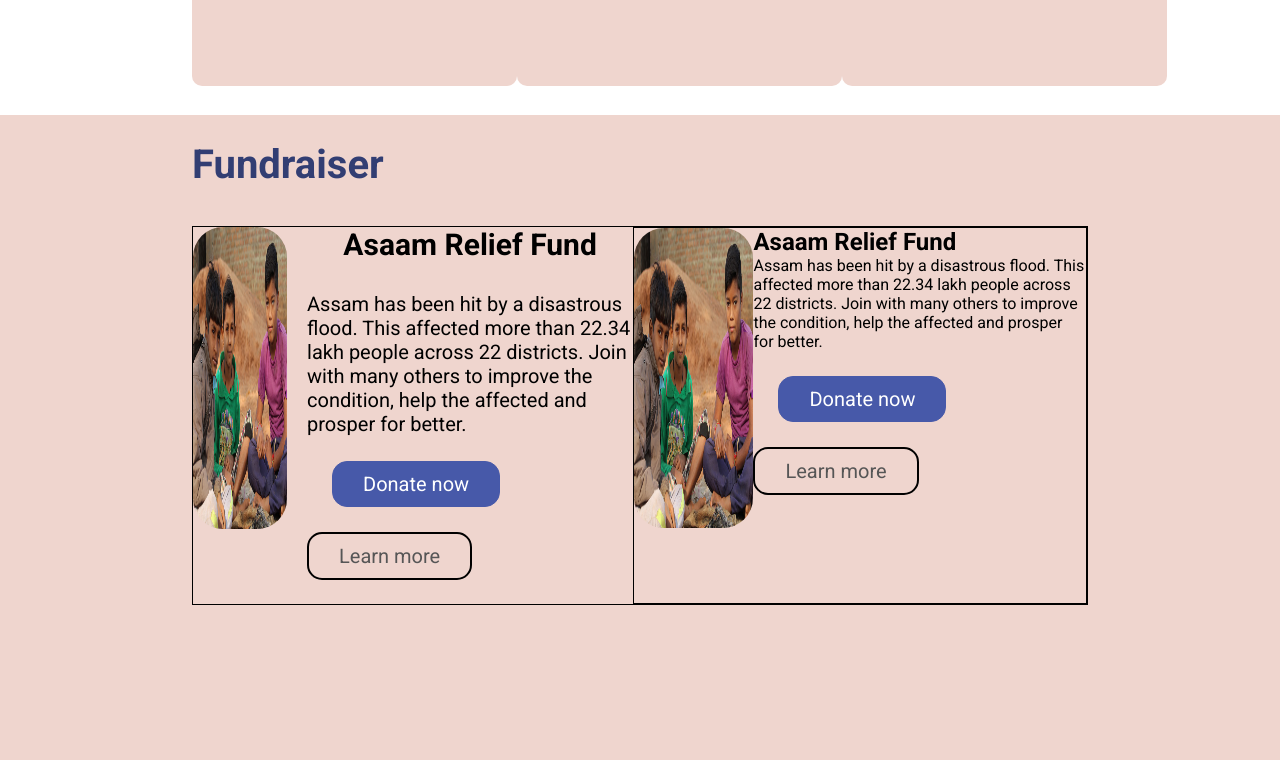
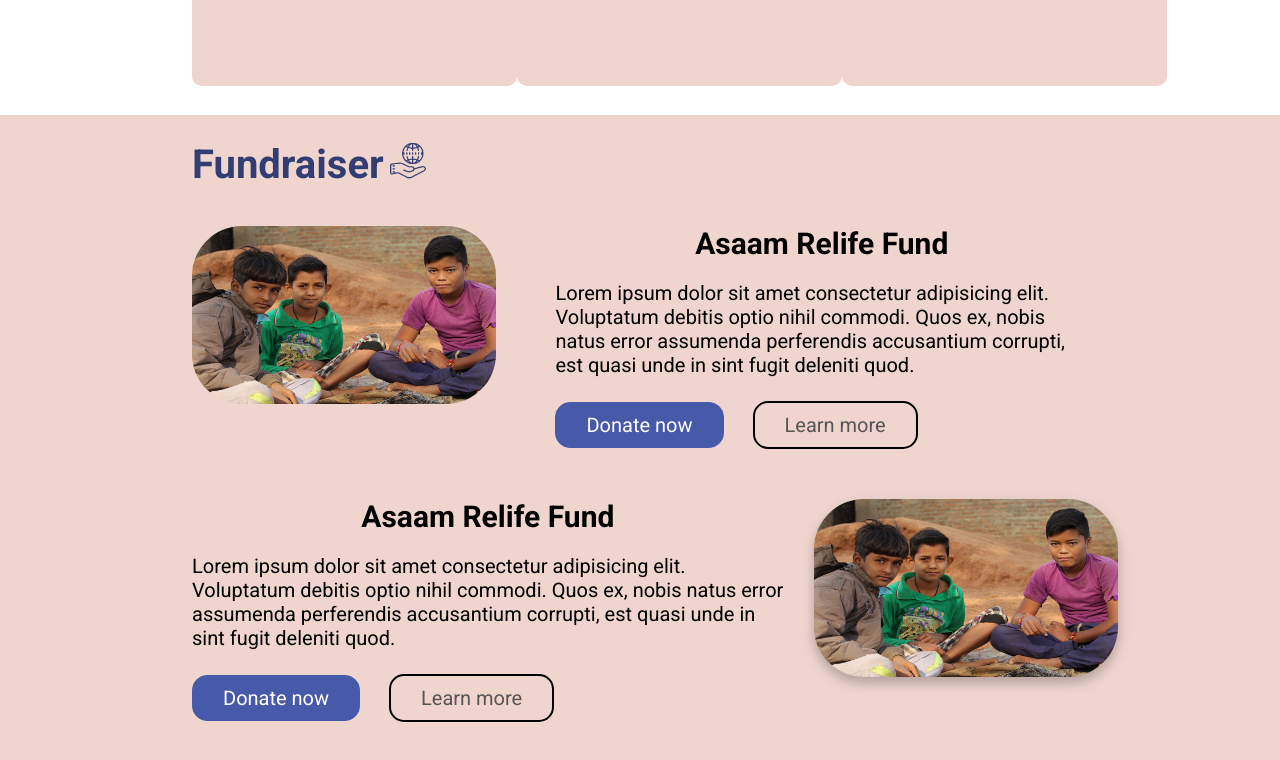
Before and after one commit to Prayaasngo/Prayaas_user, a plain HTML site: page Prayaas/index.html in a window 1280 px wide. Shown: the part 1072-1832 px from the top of the page. Drawn offline with Linux system fonts and the light colour scheme; a web font is replaced by a local one.

Commit message:
Add files via upload

```diff
--- a/Prayaas/css/style.css
+++ b/Prayaas/css/style.css
@@ -186,50 +186,30 @@ header button {
   min-height: 90vh;
   background: #efd5ce;
 }
-.abcd {
+
+.head-flex {
   display: flex;
-  justify-content: space-between;
 }
-.first {
-  float: left;
-  border: 1px solid black;
-  margin-left: 15%;
-  margin-right: 15%;
+.icon {
+  padding-top: 2%;
+  width: 3%;
+  height: 3%;
 }
-.second {
-  border: 1px solid black;
-  float: left;
-}
+
 .camp-flex {
   display: flex;
-  justify-content: space-between;
+  margin-right: 15%;
+  margin-left: 15%;
 }
-
-.camp {
+.img-sec1 {
   width: 100%;
   height: 80%;
-  margin-right: 40px;
-  border-radius: 30px;
-}
-.camp-text {
-  padding-left: 20px;
-}
-
-.camp-text h2 {
-  text-align: center;
-  padding-bottom: 30px;
-  font-size: 30px;
-}
-
-.camp-text p {
-  font-size: 20px;
-}
-.button-camp {
-  display: flex;
+  border-radius: 50px;
 }
 
 .campDonate {
-  margin: 25px;
+  margin-right: 25px;
+  margin-top: 25px;
   padding: 10px 30px;
   color: white;
   background-color: #4759a9;
@@ -239,6 +219,20 @@ header button {
   font-size: 20px;
   transition: all 0.5s;
   overflow: hidden;
+}
+.campDonate1 {
+  margin-right: 25px;
+  margin-top: 25px;
+  padding: 10px 30px;
+  color: white;
+  background-color: #4759a9;
+  border: 1px solid #4759a9;
+  cursor: pointer;
+  border-radius: 15px;
+  font-size: 20px;
+  transition: all 0.5s;
+  overflow: hidden;
+  margin-left: 10%;
 }
 .campLearn {
   padding: 10px 30px;
@@ -262,3 +256,42 @@ header button {
   color: #565656;
   border: 2px solid black;
 }
+
+.heading {
+  padding-left: 10%;
+  text-align: center;
+  padding-bottom: 20px;
+  font-size: 30px;
+}
+
+.para {
+  padding-left: 10%;
+  font-size: 20px;
+}
+
+.heading1 {
+  text-align: center;
+  padding-bottom: 20px;
+  font-size: 30px;
+}
+
+.para1 {
+  font-size: 20px;
+}
+
+.pad {
+  padding-right: 5px;
+}
+
+.second {
+  padding-top: 50px;
+}
+
+.img-sec2 {
+  margin-left: 10%;
+  width: 100%;
+  height: 80%;
+  border-radius: 50px;
+  filter: drop-shadow(0px 6px 6px rgba(0, 0, 0, 0.25));
+  backdrop-filter: blur(4px);
+}
--- a/Prayaas/index.html
+++ b/Prayaas/index.html
@@ -114,38 +114,54 @@
       </div>
     </section>
     <!-- /* --------------------------------------- section2 --------------------------- -->
+
     <section class="sec3">
-      <h1 class="Objective">Fundraiser</h1>
-      <div class="abcd">
-      <div class="first camp-flex">
-        <div class="camp-img">
-          <img class="camp" src="images/poor.jpg" alt="" />
+      <div class="head-flex">
+        <h1 class="Objective pad">Fundraiser</h1>
+        <img class="icon" src="/icons/charity.png" alt="" />
+      </div>
+      <div class="first">
+        <div class="camp-flex">
+          <div>
+            <img class="img-sec1" src="images/poor.jpg" alt="" />
+          </div>
+          <div class="camp-text1">
+            <h2 class="heading">Asaam Relife Fund</h2>
+            <p class="para">
+              Lorem ipsum dolor sit amet consectetur adipisicing elit.
+              Voluptatum debitis optio nihil commodi. Quos ex, nobis natus error
+              assumenda perferendis accusantium corrupti, est quasi unde in sint
+              fugit deleniti quod.
+            </p>
+            <a href="#" class="camphover1"
+              ><button class="campDonate1">Donate now</button></a
+            >
+            <a href="#" class="camphover2"
+              ><button class="campLearn">Learn more</button></a
+            >
+          </div>
         </div>
-        <div class="camp-text">
-          <h2>Asaam Relief Fund</h2>
-          <p class="para">
-            Assam has been hit by a disastrous flood. This affected more than
-            22.34 lakh people across 22 districts. Join with many others to
-            improve the condition, help the affected and prosper for better.
-          </p>
-          <a href="#" class="camphover1"><button class="campDonate">Donate now</button></a>
-          <a href="#" class="camphover2"><button class="campLearn">Learn more</button></a>
+        <div class="camp-flex second">
+          <div class="camp-text2">
+            <h2 class="heading1">Asaam Relife Fund</h2>
+            <p class="para1">
+              Lorem ipsum dolor sit amet consectetur adipisicing elit.
+              Voluptatum debitis optio nihil commodi. Quos ex, nobis natus error
+              assumenda perferendis accusantium corrupti, est quasi unde in sint
+              fugit deleniti quod.
+            </p>
+            <a href="#" class="camphover1"
+              ><button class="campDonate">Donate now</button></a
+            >
+            <a href="#" class="camphover2"
+              ><button class="campLearn">Learn more</button></a
+            >
+          </div>
+          <div class="border">
+            <img class="img-sec2" src="images/poor.jpg" alt="" />
+          </div>
+        </div>
       </div>
-      <div class="second camp-flex">
-        <div class="camp-img">
-          <img class="camp" src="images/poor.jpg" alt="" />
-        </div>
-        <div class="camp-text1">
-          <h2>Asaam Relief Fund</h2>
-          <p class="para">
-            Assam has been hit by a disastrous flood. This affected more than
-            22.34 lakh people across 22 districts. Join with many others to
-            improve the condition, help the affected and prosper for better.
-          </p>
-          <a href="#" class="camphover1"><button class="campDonate">Donate now</button></a>
-          <a href="#" class="camphover2"><button class="campLearn">Learn more</button></a>
-      </div>
-    </div>
     </section>
   </body>
 </html>
```
Also changed, not shown: Prayaas/icons/charity.png (added).
